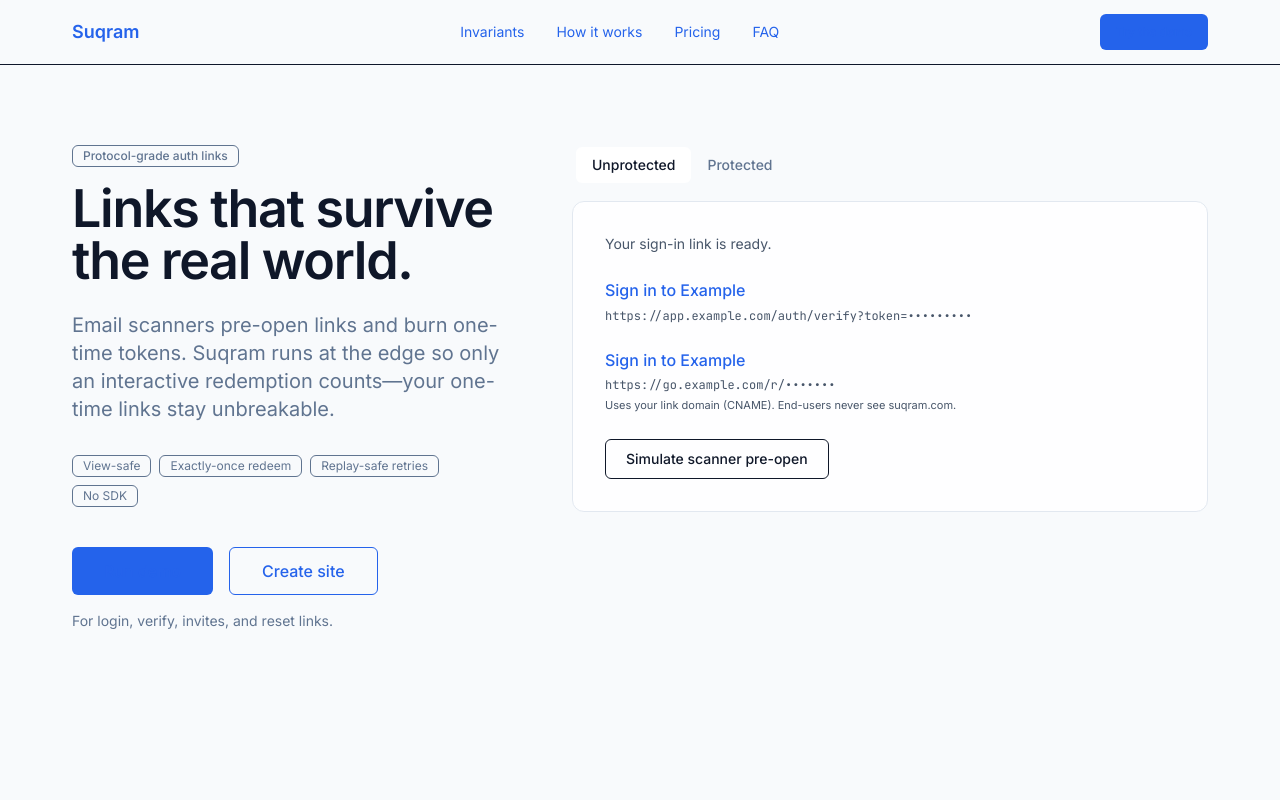
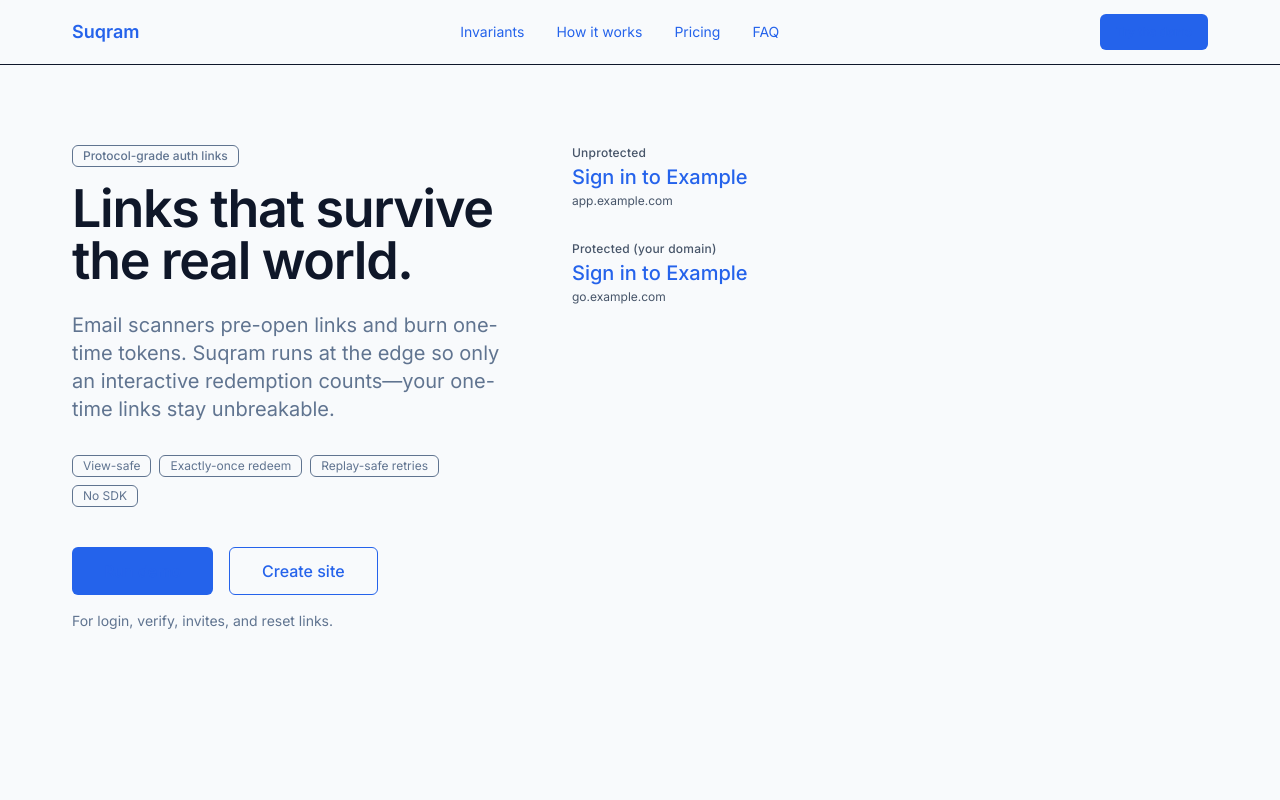
Before and after one commit to macuunamatata/Suqram, a Next.js app in the folder site/: page / in a window 1280 px wide. Shown: the top 800 px of the page. Built offline with nearby package versions, Linux system fonts and the light colour scheme.

Commit message:
Links-only demo: click links to see fail vs success (no buttons)

```diff
--- a/site/app/components/DemoBeforeAfter.tsx
+++ b/site/app/components/DemoBeforeAfter.tsx
@@ -1,217 +1,206 @@
 "use client";
 
-import { useState, useEffect, useRef, useCallback } from "react";
-import { motion, useReducedMotion } from "framer-motion";
-import { Tabs, TabsList, TabsTrigger } from "@/components/ui/tabs";
-import { Button } from "@/components/ui/button";
-import { Badge } from "@/components/ui/badge";
-import { cn } from "@/lib/utils";
+import { useState, useRef, useCallback } from "react";
 import { X, Check } from "lucide-react";
 
-type Mode = "unprotected" | "protected";
-type Phase = "idle" | "sweeping" | "done";
+const DEMO_CREATE_URL = "https://go.suqram.com/demo/create";
+const DEMO_SCAN_URL = "https://go.suqram.com/demo/scan";
 
-const BEAT_MS = 600;
+type Session = {
+  tid: string;
+  unprotected_url: string;
+  protected_url: string;
+};
+
+type Result = "idle" | "loading" | "expired" | "signedin";
 
 export default function DemoBeforeAfter() {
-  const [mode, setMode] = useState<Mode>("unprotected");
-  const [phase, setPhase] = useState<Phase>("idle");
-  const [clickedUnprotected, setClickedUnprotected] = useState(false);
-  const [clickedProtected, setClickedProtected] = useState(false);
-  const timeoutsRef = useRef<ReturnType<typeof setTimeout>[]>([]);
-  const reduceMotion = useReducedMotion() ?? false;
+  const [session, setSession] = useState<Session | null>(null);
+  const [resultUnprotected, setResultUnprotected] = useState<Result>("idle");
+  const [resultProtected, setResultProtected] = useState<Result>("idle");
+  const runIdRef = useRef(0);
 
-  const clearAllTimeouts = useCallback(() => {
-    timeoutsRef.current.forEach((id) => clearTimeout(id));
-    timeoutsRef.current = [];
-  }, []);
+  const runUnprotectedClick = useCallback(async () => {
+    const currentRunId = runIdRef.current + 1;
+    runIdRef.current = currentRunId;
+    setResultProtected("idle");
+    setResultUnprotected("loading");
 
-  const runSimulation = useCallback(() => {
-    clearAllTimeouts();
-    setClickedUnprotected(false);
-    setClickedProtected(false);
-    setPhase("sweeping");
+    try {
+      let tid: string;
+      let unprotectedUrl: string;
+      let protectedUrl: string;
 
-    const t = setTimeout(() => setPhase("done"), BEAT_MS);
-    timeoutsRef.current.push(t);
-  }, [clearAllTimeouts]);
+      if (session !== null) {
+        tid = session.tid;
+        unprotectedUrl = session.unprotected_url;
+        protectedUrl = session.protected_url;
+      } else {
+        const createRes = await fetch(DEMO_CREATE_URL, {
+          method: "POST",
+          headers: { "Content-Type": "application/json" },
+        });
+        const createJson = (await createRes.json().catch(() => ({}))) as {
+          ok?: boolean;
+          tid?: string;
+          unprotected_url?: string;
+          protected_url?: string;
+        };
+        if (!createRes.ok || !createJson?.ok || !createJson.tid) {
+          if (currentRunId !== runIdRef.current) return;
+          setResultUnprotected("idle");
+          return;
+        }
+        tid = createJson.tid;
+        unprotectedUrl = createJson.unprotected_url ?? "";
+        protectedUrl = createJson.protected_url ?? "";
+        const scanRes = await fetch(DEMO_SCAN_URL, {
+          method: "POST",
+          headers: { "Content-Type": "application/json" },
+          body: JSON.stringify({ tid }),
+        });
+        if (!scanRes.ok) {
+          if (currentRunId !== runIdRef.current) return;
+          setResultUnprotected("idle");
+          return;
+        }
+        setSession({ tid, unprotected_url: unprotectedUrl, protected_url: protectedUrl });
+      }
 
-  const onToggle = useCallback(
-    (newMode: Mode) => {
-      if (newMode === mode) return;
-      clearAllTimeouts();
-      setMode(newMode);
-      setPhase("idle");
-      setClickedUnprotected(false);
-      setClickedProtected(false);
+      await fetch(unprotectedUrl, { method: "GET", redirect: "follow" });
+      if (currentRunId !== runIdRef.current) return;
+      setResultUnprotected("expired");
+    } catch {
+      if (currentRunId !== runIdRef.current) return;
+      setResultUnprotected("idle");
+    }
+  }, [session]);
+
+  const runProtectedClick = useCallback(async () => {
+    const currentRunId = runIdRef.current + 1;
+    runIdRef.current = currentRunId;
+    setResultUnprotected("idle");
+    setResultProtected("loading");
+
+    try {
+      let tid: string;
+      let unprotectedUrl: string;
+      let protectedUrl: string;
+
+      if (session !== null) {
+        tid = session.tid;
+        unprotectedUrl = session.unprotected_url;
+        protectedUrl = session.protected_url;
+      } else {
+        const createRes = await fetch(DEMO_CREATE_URL, {
+          method: "POST",
+          headers: { "Content-Type": "application/json" },
+        });
+        const createJson = (await createRes.json().catch(() => ({}))) as {
+          ok?: boolean;
+          tid?: string;
+          unprotected_url?: string;
+          protected_url?: string;
+        };
+        if (!createRes.ok || !createJson?.ok || !createJson.tid) {
+          if (currentRunId !== runIdRef.current) return;
+          setResultProtected("idle");
+          return;
+        }
+        tid = createJson.tid;
+        unprotectedUrl = createJson.unprotected_url ?? "";
+        protectedUrl = createJson.protected_url ?? "";
+        const scanRes = await fetch(DEMO_SCAN_URL, {
+          method: "POST",
+          headers: { "Content-Type": "application/json" },
+          body: JSON.stringify({ tid }),
+        });
+        if (!scanRes.ok) {
+          if (currentRunId !== runIdRef.current) return;
+          setResultProtected("idle");
+          return;
+        }
+        setSession({ tid, unprotected_url: unprotectedUrl, protected_url: protectedUrl });
+      }
+
+      await fetch(protectedUrl, { method: "GET", redirect: "follow" });
+      if (currentRunId !== runIdRef.current) return;
+      setResultProtected("signedin");
+    } catch {
+      if (currentRunId !== runIdRef.current) return;
+      setResultProtected("idle");
+    }
+  }, [session]);
+
+  const onUnprotectedClick = useCallback(
+    (e: React.MouseEvent) => {
+      e.preventDefault();
+      if (resultUnprotected === "loading") return;
+      runUnprotectedClick();
     },
-    [mode, clearAllTimeouts]
+    [resultUnprotected, runUnprotectedClick]
   );
 
-  const onUnprotectedClick = useCallback((e: React.MouseEvent) => {
+  const onProtectedClick = useCallback(
+    (e: React.MouseEvent) => {
       e.preventDefault();
-    if (phase !== "done") return;
-    setClickedUnprotected(true);
-  }, [phase]);
-
-  const onProtectedClick = useCallback((e: React.MouseEvent) => {
-    e.preventDefault();
-    if (phase !== "done") return;
-    setClickedProtected(true);
-  }, [phase]);
-
-  useEffect(() => {
-    return () => clearAllTimeouts();
-  }, [clearAllTimeouts]);
-
-  useEffect(() => {
-    const focusSimulate = () => {
-      if (typeof window !== "undefined" && window.location.hash === "#demo") {
-        const t = setTimeout(() => document.getElementById("demo-simulate")?.focus(), 150);
-        return () => clearTimeout(t);
-      }
-    };
-    focusSimulate();
-    window.addEventListener("hashchange", focusSimulate);
-    return () => window.removeEventListener("hashchange", focusSimulate);
-  }, []);
-
-  const burned = phase === "done";
-  const stillValid = phase === "done";
+      if (resultProtected === "loading") return;
+      runProtectedClick();
+    },
+    [resultProtected, runProtectedClick]
+  );
 
   return (
-    <div className="w-full">
-      <Tabs value={mode} onValueChange={(v) => onToggle(v as Mode)} className="w-full">
-        <TabsList className="mb-4 w-full sm:w-auto h-10">
-          <TabsTrigger value="unprotected" className="flex-1 sm:flex-none px-4">
-            Unprotected
-          </TabsTrigger>
-          <TabsTrigger value="protected" className="flex-1 sm:flex-none px-4">
-            Protected
-          </TabsTrigger>
-        </TabsList>
-
-        <div
-          className={cn(
-            "rounded-xl border border-[var(--border)] p-6 sm:p-8 shadow-[var(--shadow-soft)]",
-            "bg-[rgba(255,255,255,0.8)] backdrop-blur-sm"
-          )}
-        >
-          <p className="text-sm text-[var(--muted)] mb-6">Your sign-in link is ready.</p>
-
-          <div className="relative space-y-6">
-            {phase === "sweeping" ? (
-              <motion.div
-                className="absolute inset-0 rounded-xl bg-[var(--accent-soft)]/60 pointer-events-none z-0"
-                initial={reduceMotion ? {} : { opacity: 0 }}
-                animate={reduceMotion ? {} : { opacity: 1 }}
-                exit={{ opacity: 0 }}
-                transition={{ duration: 0.25 }}
-                aria-hidden
-              />
-            ) : null}
-            <div className="relative z-10 space-y-6">
-              {/* Unprotected link */}
-              <div className="space-y-1">
-                <motion.a
+    <div className="demo-links-only">
+      <div className="demo-link-block">
+        <p className="demo-link-caption">Unprotected</p>
+        <a
           href="#"
           onClick={onUnprotectedClick}
-                  className={cn(
-                    "text-base font-medium text-[var(--accent)] underline-offset-4 hover:underline inline-block transition-[text-decoration,opacity] duration-150",
-                    burned ? "opacity-55 line-through decoration-[var(--danger-border)]" : ""
-                  )}
-                  aria-label={phase === "done" ? "Unprotected link" : "Link"}
-                  whileHover={reduceMotion ? {} : { textDecoration: "underline" }}
-                  transition={{ duration: 0.15 }}
+          className="demo-link-email"
+          aria-label="Unprotected sign-in link"
         >
           Sign in to Example
-                </motion.a>
-                <p
-                  className={cn(
-                    "font-mono text-xs text-[var(--muted)] break-all",
-                    burned ? "opacity-50" : ""
-                  )}
-                >
-                  https://app.example.com/auth/verify?token=•••••••••
+        </a>
+        <p className="demo-link-domain" aria-hidden>
+          app.example.com
         </p>
-                {burned ? (
-                  <motion.div
-                    initial={reduceMotion ? false : { opacity: 0 }}
-                    animate={{ opacity: 1 }}
-                    transition={{ duration: 0.2 }}
-                    className="flex items-center gap-1.5 mt-2"
-                  >
-                    <Badge
-                      variant="destructive"
-                      className="text-[11px] px-2 py-0.5 gap-1 font-normal border-[var(--danger-border)] bg-[var(--danger-bg)] text-[var(--danger-text)]"
-                    >
-                      <X className="h-3 w-3" aria-hidden />
-                      Expired
-                    </Badge>
-                  </motion.div>
-                ) : null}
-                {phase === "done" && clickedUnprotected ? (
-                  <p className="text-xs text-[var(--danger-text)] mt-1.5" aria-live="polite">
-                    Expired.
+        {resultUnprotected === "loading" ? (
+          <p className="demo-link-result demo-link-result-loading" aria-live="polite">
+            …
+          </p>
+        ) : resultUnprotected === "expired" ? (
+          <p className="demo-link-result demo-link-result-expired" aria-live="polite">
+            <X className="demo-link-result-icon" aria-hidden />
+            Link expired
           </p>
         ) : null}
       </div>
 
-              {/* Protected link */}
-              <div className="space-y-1">
-                <motion.a
+      <div className="demo-link-block">
+        <p className="demo-link-caption">Protected (your domain)</p>
+        <a
           href="#"
           onClick={onProtectedClick}
-                  className="text-base font-medium text-[var(--accent)] underline-offset-4 hover:underline inline-block transition-[text-decoration] duration-150"
-                  aria-label={phase === "done" ? "Protected link" : "Link"}
-                  whileHover={reduceMotion ? {} : { textDecoration: "underline" }}
-                  transition={{ duration: 0.15 }}
+          className="demo-link-email"
+          aria-label="Protected sign-in link"
         >
           Sign in to Example
-                </motion.a>
-                <p className="font-mono text-xs text-[var(--muted)] break-all">
-                  https://go.example.com/r/•••••••
+        </a>
+        <p className="demo-link-domain" aria-hidden>
+          go.example.com
         </p>
-                <p className="text-[11px] text-[var(--muted)] mt-0.5">
-                  Uses your link domain (CNAME). End-users never see suqram.com.
+        {resultProtected === "loading" ? (
+          <p className="demo-link-result demo-link-result-loading" aria-live="polite">
+            …
           </p>
-                {stillValid ? (
-                  <motion.div
-                    initial={reduceMotion ? false : { opacity: 0 }}
-                    animate={{ opacity: 1 }}
-                    transition={{ duration: 0.2 }}
-                    className="flex items-center gap-1.5 mt-2"
-                  >
-                    <Badge
-                      variant="secondary"
-                      className="text-[11px] px-2 py-0.5 gap-1 font-normal border-[var(--success-border)] bg-[var(--success-bg)] text-[var(--success-text)]"
-                    >
-                      <Check className="h-3 w-3" aria-hidden />
-                      Still valid
-                    </Badge>
-                  </motion.div>
-                ) : null}
-                {phase === "done" && clickedProtected ? (
-                  <p className="text-xs text-[var(--success-text)] mt-1.5" aria-live="polite">
-                    Signed in.
+        ) : resultProtected === "signedin" ? (
+          <p className="demo-link-result demo-link-result-signedin" aria-live="polite">
+            <Check className="demo-link-result-icon" aria-hidden />
+            Signed in
           </p>
         ) : null}
       </div>
     </div>
-          </div>
-
-          <Button
-            id="demo-simulate"
-            variant="outline"
-            className="mt-6 h-10 px-5"
-            onClick={runSimulation}
-            disabled={phase !== "idle" && phase !== "done" ? true : false}
-            aria-label="Simulate scanner pre-open"
-          >
-            Simulate scanner pre-open
-          </Button>
-        </div>
-      </Tabs>
-    </div>
   );
 }
--- a/site/app/globals.css
+++ b/site/app/globals.css
@@ -1137,6 +1137,94 @@
   @media (prefers-reduced-motion: reduce) {
     .demo-real-link, .demo-real-url { transition: none; }
   }
+
+  /* ─── Demo: links-only (two email-style links, click = inline result) ─── */
+  .demo-links-only {
+    display: flex;
+    flex-direction: column;
+    gap: var(--space-8);
+    padding: 0;
+    min-width: 0;
+  }
+  .demo-link-block {
+    display: flex;
+    flex-direction: column;
+    gap: 2px;
+    align-items: flex-start;
+    min-width: 0;
+  }
+  .demo-link-caption {
+    font-size: var(--text-xs);
+    font-weight: 500;
+    color: var(--muted);
+    margin: 0;
+    line-height: 1.3;
+    letter-spacing: 0.02em;
+  }
+  .demo-link-email {
+    font-size: var(--text-lg);
+    font-weight: 500;
+    color: var(--accent);
+    text-decoration: none;
+    text-underline-offset: 3px;
+    transition: color var(--duration-ui) var(--ease-out), text-decoration-color var(--duration-ui) var(--ease-out);
+    cursor: pointer;
+    line-height: 1.4;
+    word-break: break-word;
+  }
+  @media (min-width: 640px) {
+    .demo-link-email {
+      font-size: var(--text-xl);
+    }
+  }
+  .demo-link-email:hover {
+    text-decoration: underline;
+  }
+  .demo-link-email:focus-visible {
+    outline: none;
+    border-radius: var(--radius-sm);
+    box-shadow: 0 0 0 2px rgba(37, 99, 235, 0.35);
+  }
+  .demo-link-domain {
+    font-size: var(--text-xs);
+    color: var(--muted);
+    margin: 0;
+    line-height: 1.4;
+  }
+  .demo-link-result {
+    display: inline-flex;
+    align-items: center;
+    gap: var(--space-2);
+    font-size: var(--text-sm);
+    margin: 0;
+    margin-top: var(--space-1);
+    line-height: 1.4;
+  }
+  .demo-link-result-icon {
+    width: 1rem;
+    height: 1rem;
+    flex-shrink: 0;
+  }
+  .demo-link-result-expired {
+    color: var(--danger-text);
+  }
+  .demo-link-result-expired .demo-link-result-icon {
+    color: var(--danger-text);
+  }
+  .demo-link-result-signedin {
+    color: var(--success-text);
+  }
+  .demo-link-result-signedin .demo-link-result-icon {
+    color: var(--success-text);
+  }
+  .demo-link-result-loading {
+    color: var(--muted);
+  }
+  @media (prefers-reduced-motion: reduce) {
+    .demo-link-email {
+      transition: none;
+    }
+  }
 }
 
 @layer utilities {
```
Lines whose indentation alone changed are shown as unchanged.
